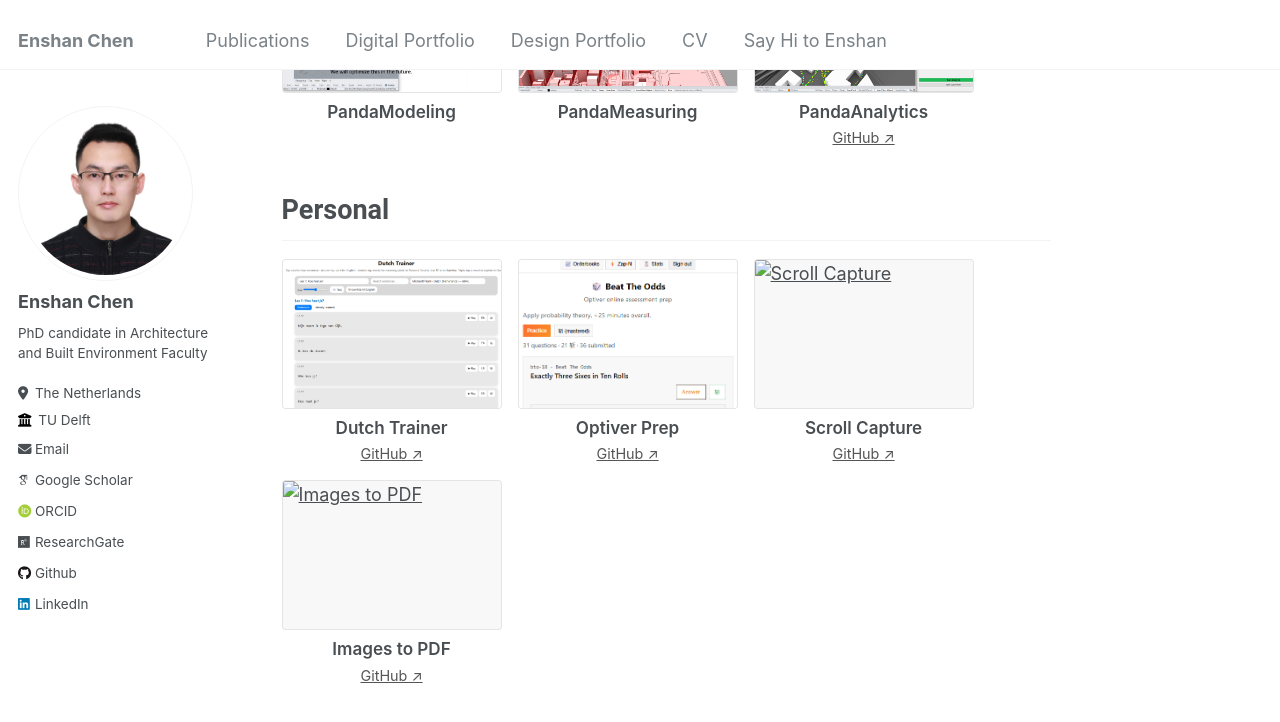
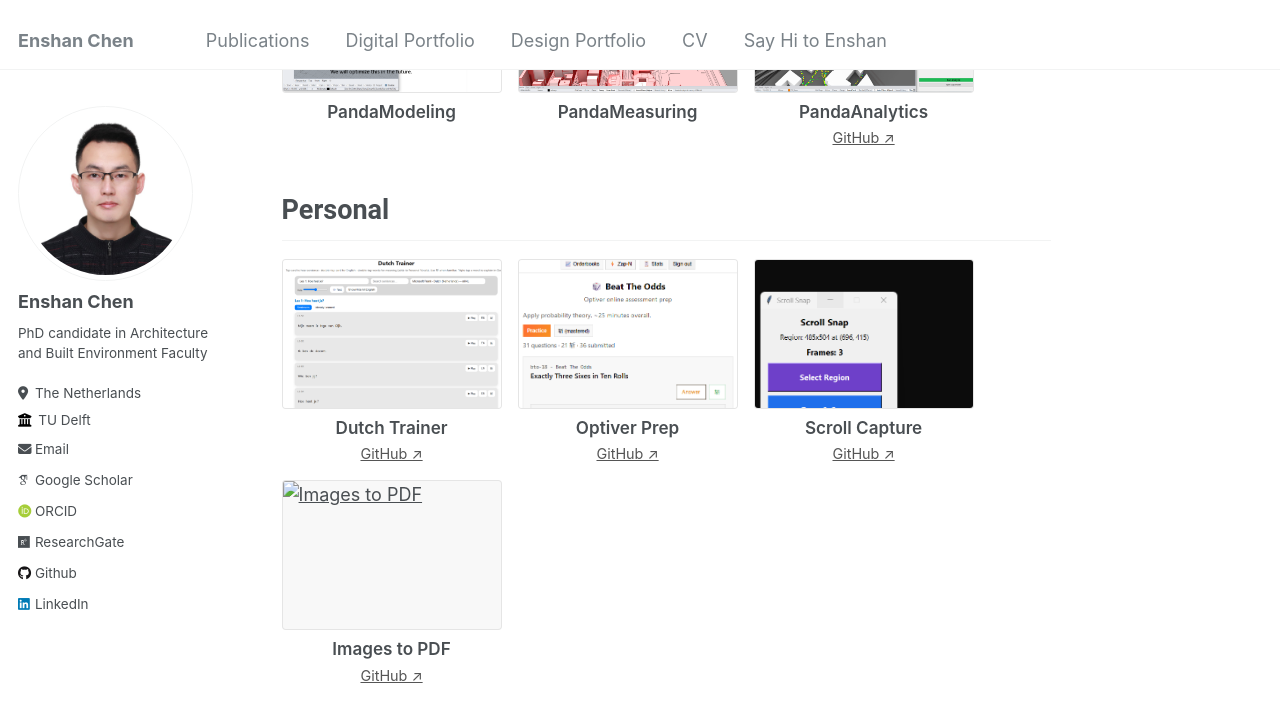
Before and after one commit to 1309928130/1309928130.github.io, a Jekyll site: the page built from _pages/digital-portfolio.md, in a window 1280 px wide and 900 px high, scrolled down 582 px. Shown: the top 722 px of the window. Built offline with Jekyll 4.4.1, drawn with Linux system fonts in a browser that asks for light colours; some web fonts are replaced.

Commit message:
Use scroll_snap.png for Scroll Capture portfolio card.
Co-authored-by: Cursor <cursoragent@cursor.com>

```diff
--- a/_data/digital_portfolio.yml
+++ b/_data/digital_portfolio.yml
@@ -53,7 +53,7 @@ categories:
         description: "Optiver online assessment practice questions and progress tracking"
 
       - title: "Scroll Capture"
-        image: "/images/portfolio/scroll-capture.svg"
+        image: "/images/portfolio/scroll_snap.png"
         url: "https://github.com/1309928130/TOOLS_scroll-capture"
         repo: "https://github.com/1309928130/TOOLS_scroll-capture"
         description: "Windows auto scroll-capture with region selection and OpenCV stitching"
```
